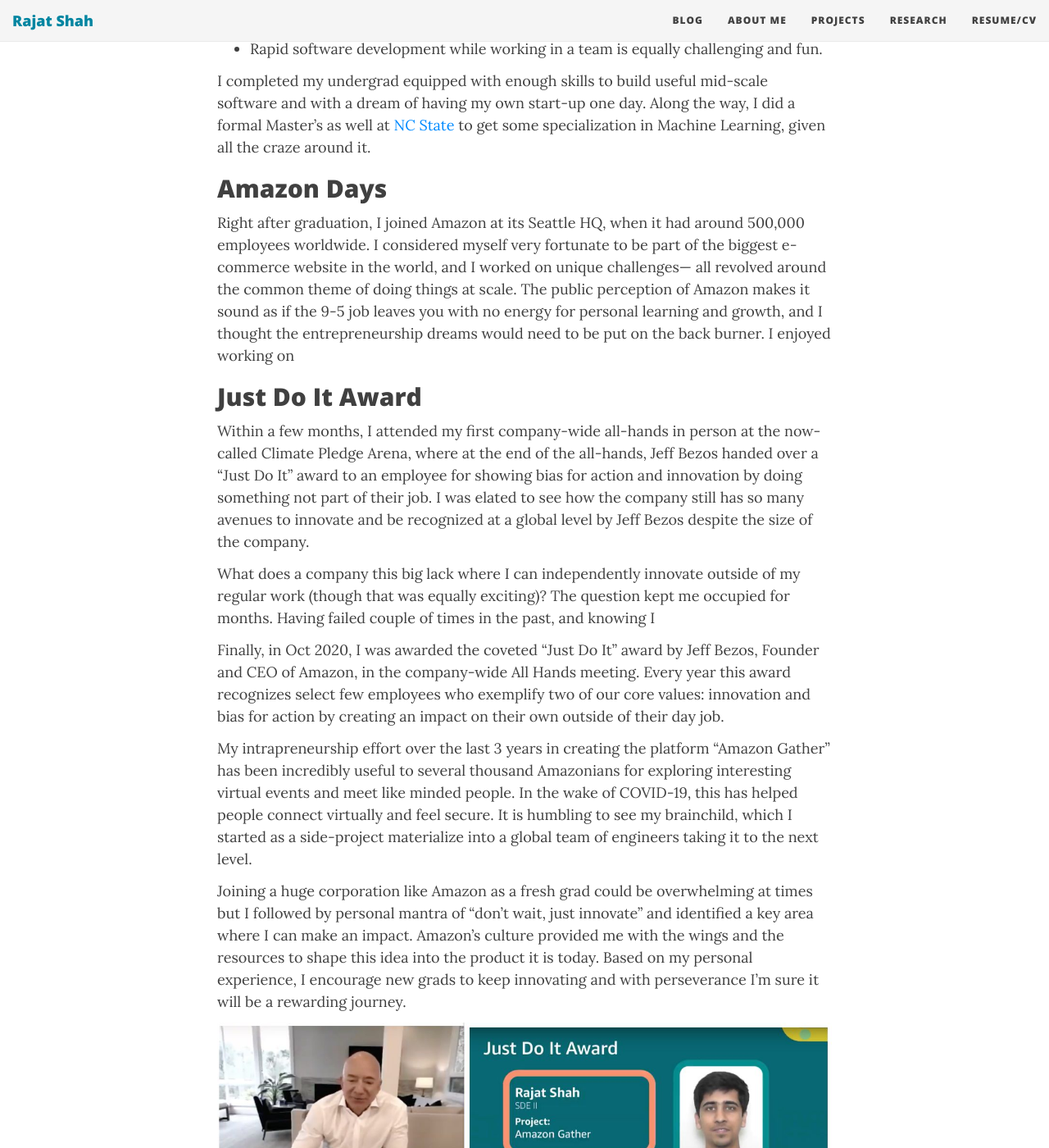
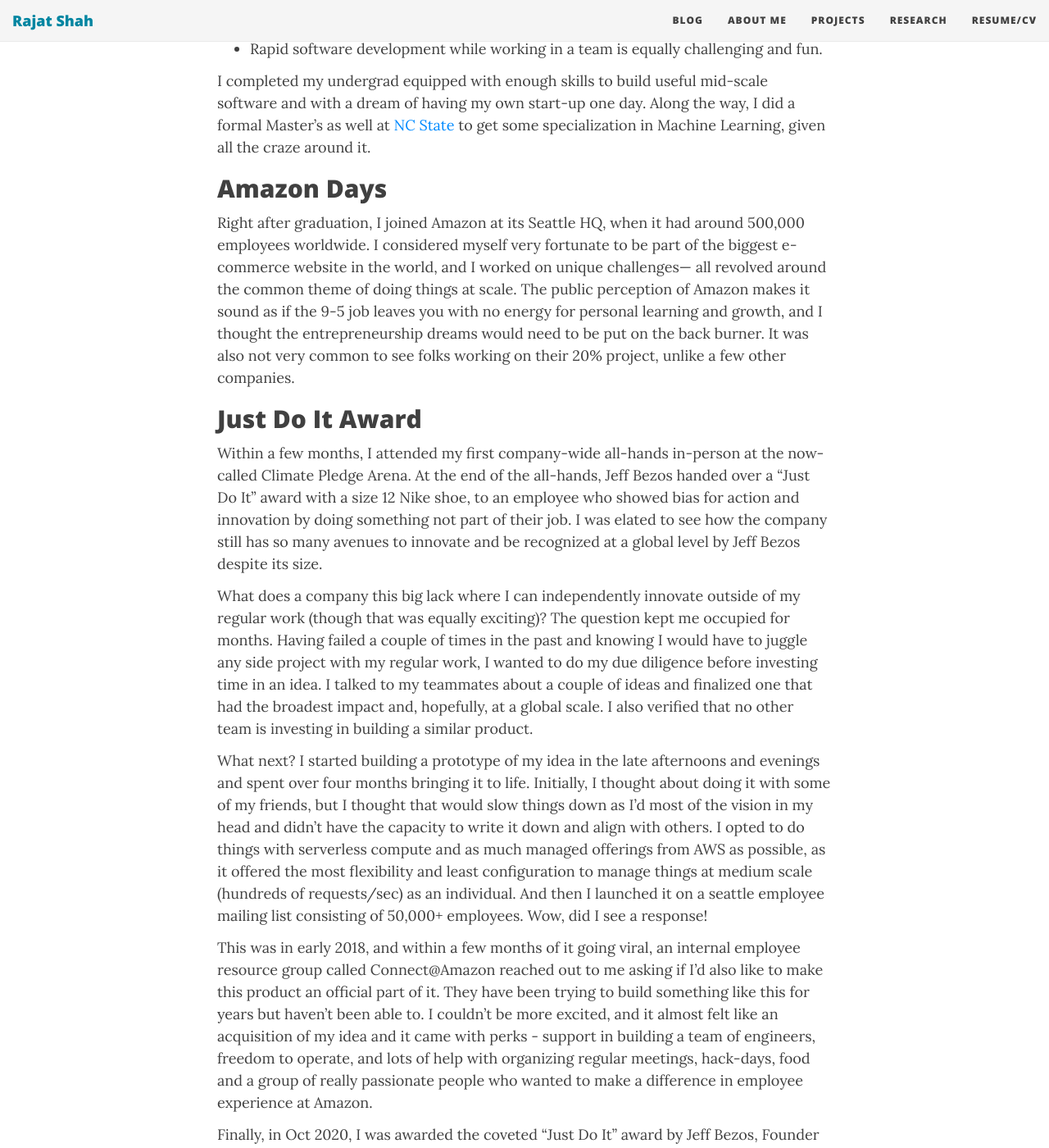
Before and after one commit to shahrajat/shahrajat.github.io, a Jekyll site: the page built from _posts/2020-12-24-amazon-just-do-it-award-jeff-bezos.md, in a window 1280 px wide and 1400 px high, scrolled down 1116 px. Shown: the whole window at 82% size. Built offline with Jekyll 4.4.1, drawn with Linux system fonts in a browser that asks for light colours; nearby versions of some CDN libraries; comment, search, counter and statistics services are not loaded; some of the changed text lies outside the part shown.

Commit message:
Update 2020-12-24-amazon-just-do-it-award-jeff-bezos.md

```diff
--- a/_posts/2020-12-24-amazon-just-do-it-award-jeff-bezos.md
+++ b/_posts/2020-12-24-amazon-just-do-it-award-jeff-bezos.md
@@ -10,7 +10,7 @@
 ## College years
 Back in my sophomore year in undergrad, I got obsessed with doing Software projects unrelated to my coursework. It all started when I was selected in my batch to build the complete website for my college's annual business and management festival called Consortium. Here is the [Wayback machine's snapshot](https://web.archive.org/web/20120315191008/http://www.consortiumvnit.com/index.php) of what is looked like (some of the components no longer work now that most browsers no longer support flash). C and Data Structure coursework in my freshman years had completely put me off and got me disinterested in learning programming (blame the super theoretical teaching methods?). Learning to build websites with JS, PHP, and MySQL in a team gave me much-needed confidence and introduced me to full-stack development. More importantly, I lacked formal awareness of the Software development lifecycle and the challenges of collaborating on team projects which surprisingly made it more fun. I still chuckle imagining how we used to share code among ourselves as zip files, as nobody told us what Git was. To date, nothing beats the thrill of deploying untested, unreviewed duct tape of several JQuery plugins and hacky PHP MySQL code to phpMyAdmin.
 
-Throughout my undergrad, I built enough websites to become the goto person for full-stack development in college - such as the one for our annual technical fest ([Wayback snapshot](https://web.archive.org/web/20130115195228/http://axisvnit.org/)), very large-scale coding challenges with database scaling challenges, and even led a team of 10+ batchmates to successfully launch a social media platform for our college that supported live chats, video calls, feed and more, written mostly from scratch - well The Social Network movie had its global impact after all. Failed enough times as well that it deserves another post. The skills and experience through these projects came very handy during campus job placements as well!
+Throughout my undergrad, I built enough websites to become the goto person for full-stack development in college - such as the one for our annual technical fest ([Wayback snapshot](https://web.archive.org/web/20130115195228/http://axisvnit.org/)), mid-scale systems with database scaling challenges, and even led a team of 10+ batchmates to successfully launch a social media platform for our college that supported live chats, video calls, feed and more, written mostly from scratch - well The Social Network movie had its global impact after all. Failed enough times in the process that it deserves another post. The skills and experience through these projects came in very handy during campus job placements!
 By doing these projects, I learned several key things early in my career:
 * Software development is a broad field, and building a passion for at least one niche area is critical.
 * Start with prototyping and hacking together things early on to validate a new idea.
@@ -20,13 +20,16 @@
 I completed my undergrad equipped with enough skills to build useful mid-scale software and with a dream of having my own start-up one day. Along the way, I did a formal Master's as well at [NC State](https://ncsu.edu/) to get some specialization in Machine Learning, given all the craze around it.
 
 ## Amazon Days
-Right after graduation, I joined Amazon at its Seattle HQ, when it had around 500,000 employees worldwide. I considered myself very fortunate to be part of the biggest e-commerce website in the world, and I worked on unique challenges— all revolved around the common theme of doing things at scale. The public perception of Amazon makes it sound as if the 9-5 job leaves you with no energy for personal learning and growth, and I thought the entrepreneurship dreams would need to be put on the back burner. I enjoyed working on
+Right after graduation, I joined Amazon at its Seattle HQ, when it had around 500,000 employees worldwide. I considered myself very fortunate to be part of the biggest e-commerce website in the world, and I worked on unique challenges— all revolved around the common theme of doing things at scale. The public perception of Amazon makes it sound as if the 9-5 job leaves you with no energy for personal learning and growth, and I thought the entrepreneurship dreams would need to be put on the back burner. It was also not very common to see folks working on their 20% project, unlike a few other companies.
 
 ## Just Do It Award
+Within a few months, I attended my first company-wide all-hands in-person at the now-called Climate Pledge Arena. At the end of the all-hands, Jeff Bezos handed over a "Just Do It" award with a size 12 Nike shoe, to an employee who showed bias for action and innovation by doing something not part of their job. I was elated to see how the company still has so many avenues to innovate and be recognized at a global level by Jeff Bezos despite its size.
 
-Within a few months, I attended my first company-wide all-hands in person at the now-called Climate Pledge Arena, where at the end of the all-hands, Jeff Bezos handed over a "Just Do It" award to an employee for showing bias for action and innovation by doing something not part of their job. I was elated to see how the company still has so many avenues to innovate and be recognized at a global level by Jeff Bezos despite the size of the company.
+What does a company this big lack where I can independently innovate outside of my regular work (though that was equally exciting)? The question kept me occupied for months. Having failed a couple of times in the past and knowing I would have to juggle any side project with my regular work, I wanted to do my due diligence before investing time in an idea. I talked to my teammates about a couple of ideas and finalized one that had the broadest impact and, hopefully, at a global scale. I also verified that no other team is investing in building a similar product.
 
-What does a company this big lack where I can independently innovate outside of my regular work (though that was equally exciting)? The question kept me occupied for months. Having failed couple of times in the past, and knowing I
+What next? I started building a prototype of my idea in the late afternoons and evenings and spent over four months bringing it to life. Initially, I thought about doing it with some of my friends, but I thought that would slow things down as I'd most of the vision in my head and didn't have the capacity to write it down and align with others. I opted to do things with serverless compute and as much managed offerings from AWS as possible, as it offered the most flexibility and least configuration to manage things at medium scale (hundreds of requests/sec) as an individual. And then I launched it on a seattle employee mailing list consisting of 50,000+ employees. Wow, did I see a response!
+
+This was in early 2018, and within a few months of it going viral, an internal employee resource group called Connect@Amazon reached out to me asking if I'd also like to make this product an official part of it. They have been trying to build something like this for years but haven't been able to. I couldn't be more excited, and it almost felt like an acquisition of my idea and it came with perks - support in building a team of engineers, freedom to operate, and lots of help with organizing regular meetings, hack-days, food and a group of really passionate people who wanted to make a difference in employee experience at Amazon.
 
 Finally, in Oct 2020, I was awarded the coveted "Just Do It" award by Jeff Bezos, Founder and CEO of Amazon, in the company-wide All Hands meeting. Every year this award recognizes select few employees who exemplify two of our core values: innovation and bias for action by creating an impact on their own outside of their day job.
 
```
